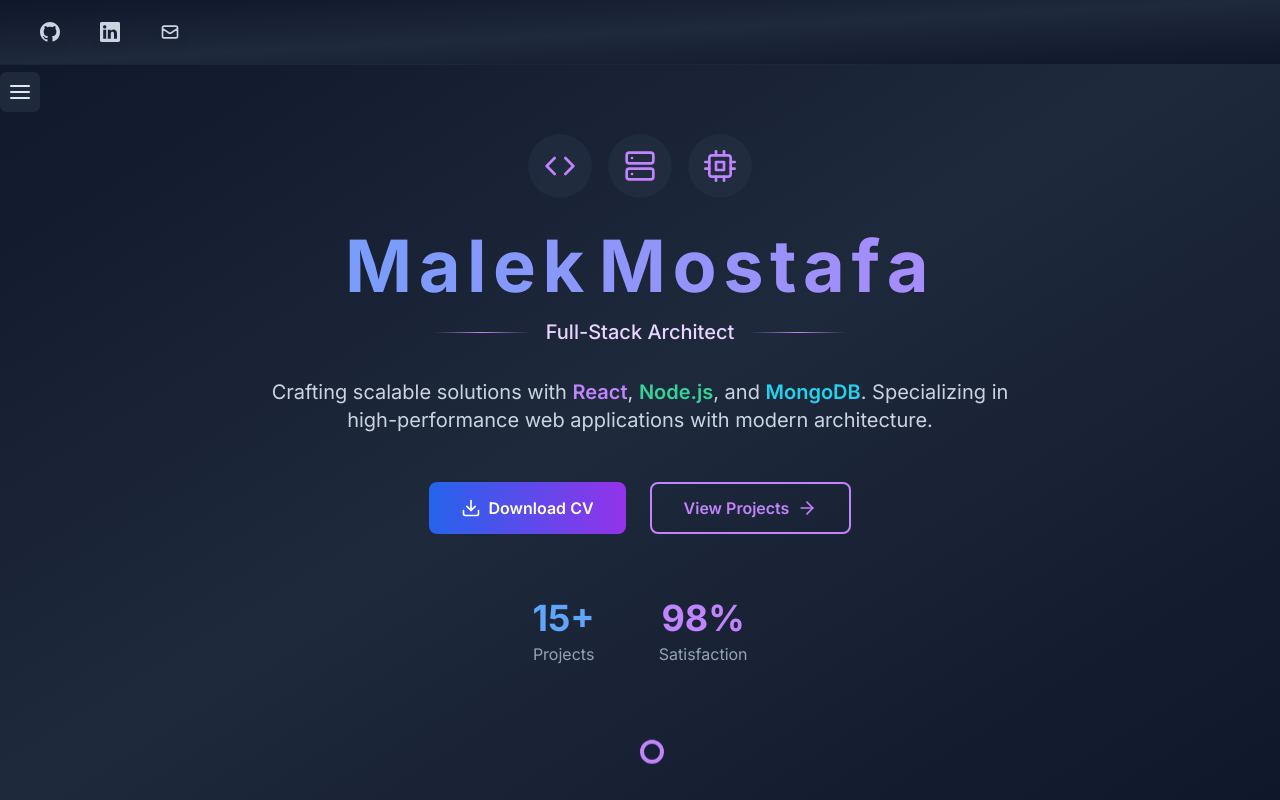
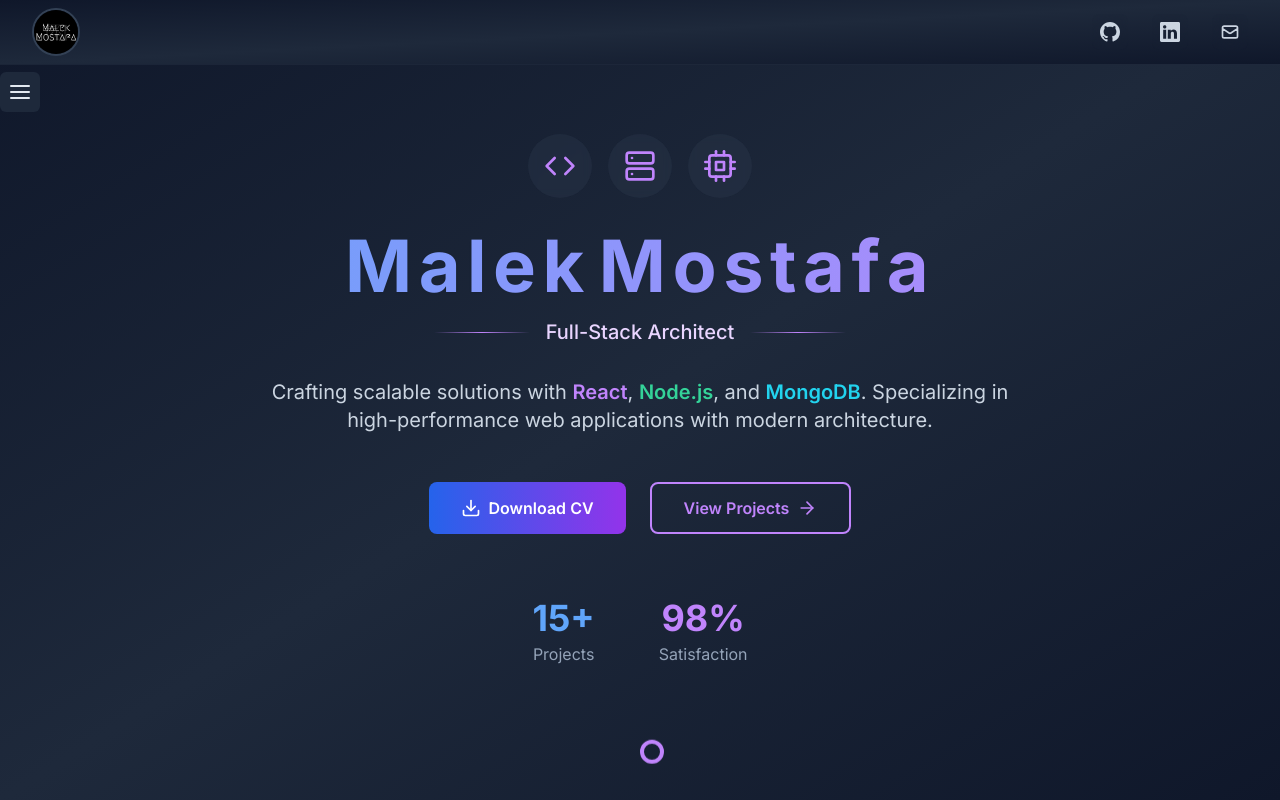
Before and after one commit to 01Malek01/portfolio-v3, a Next.js app: page / in a window 1280 px wide. Shown: the top 800 px of the page. Built offline with nearby package versions, Linux system fonts and the light colour scheme.

Commit message:
fixed logo

```diff
--- a/components/Header.jsx
+++ b/components/Header.jsx
@@ -20,7 +20,7 @@ function Header() {
         <motion.div
           initial={{ scale: 0 }}
           animate={{ scale: 1 }}
-          className="flex items-center sm:hidden"
+          className=" items-center hidden lg:flex"
         >
           <Image
             priority
--- a/package.json
+++ b/package.json
@@ -22,8 +22,8 @@
     "lucide-react": "^0.429.0",
     "magic-ui": "^0.1.0",
     "next": "^15.3.1",
-    "react": "^19.1.0",
-    "react-dom": "^19.1.0",
+    "react": "^18.2.0",
+    "react-dom": "^18.2.0",
     "react-icons": "^4.12.0",
     "tailwind-merge": "^2.5.2",
     "tailwindcss-animate": "^1.0.7"
```
Also changed, not shown: 1 other file (tests, documents, lock files or other folders).
